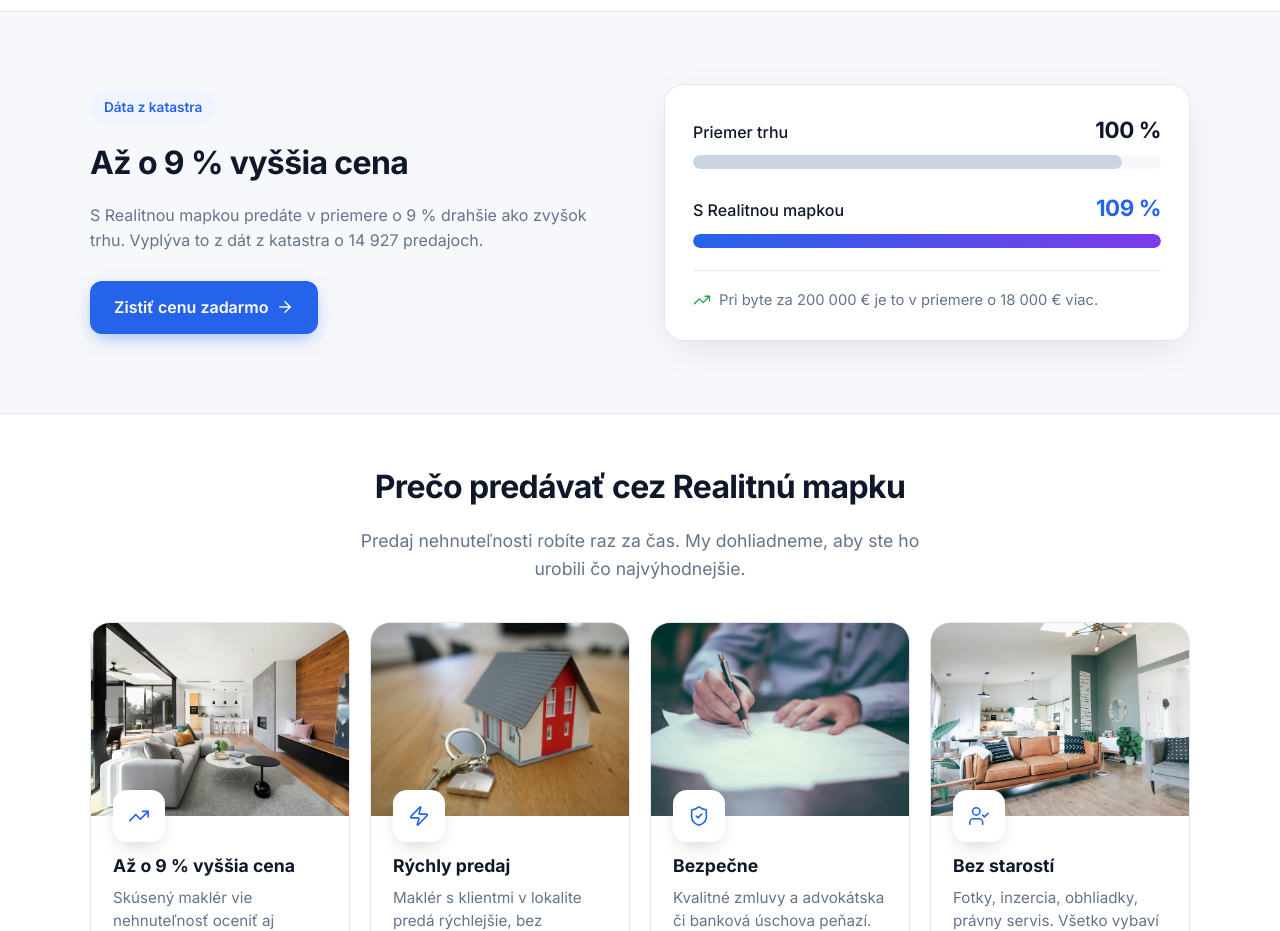
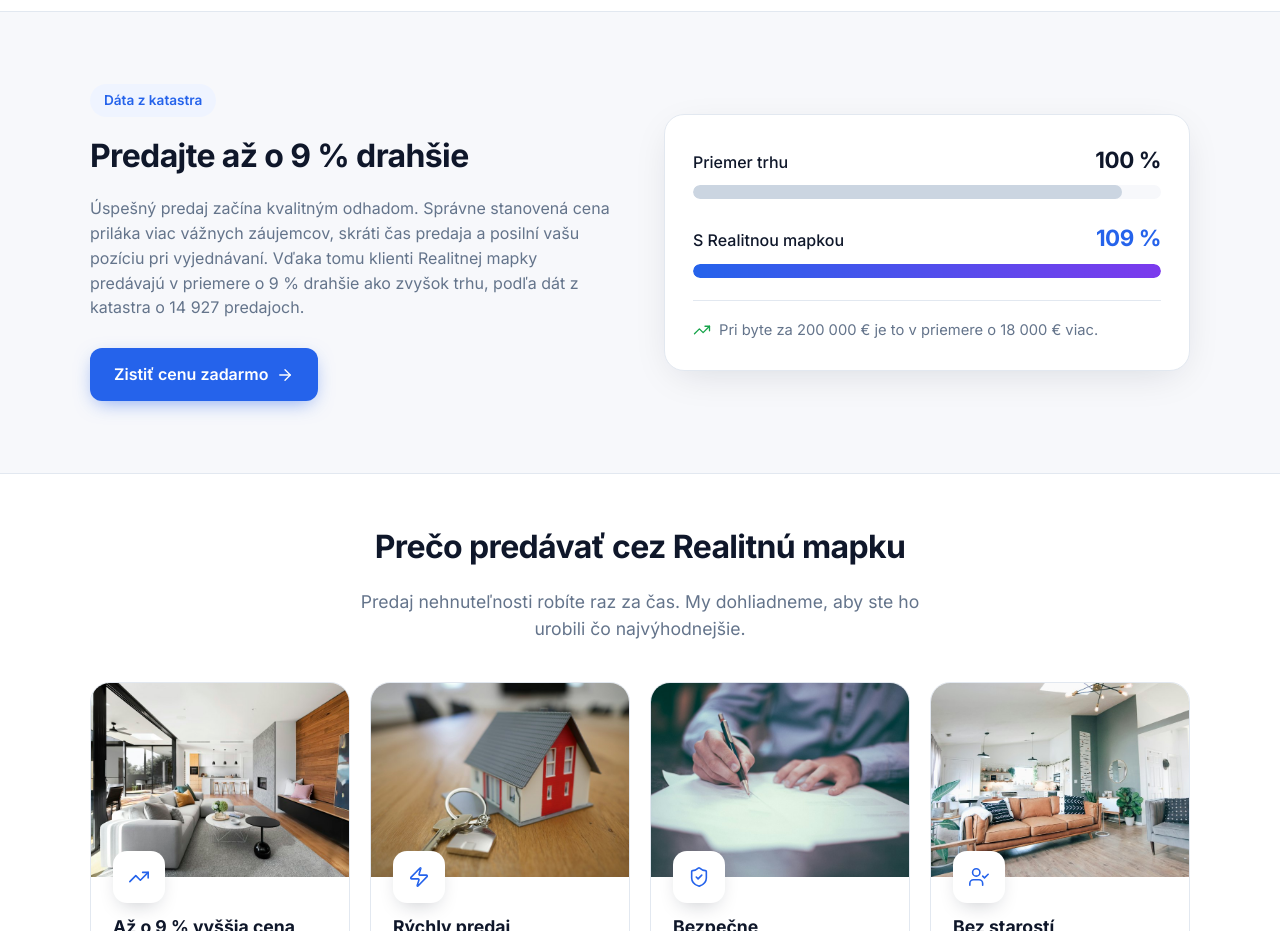
Before and after one commit to patriktrnovsky-rgb/realitna-mapa, a plain HTML site: page index.html in a window 1280 px wide. Shown: the part 1980-2911 px from the top of the page. Drawn offline with Linux system fonts and the light colour scheme.

Commit message:
Sekcia 9 %: Predajte až o 9 % drahšie, nový popis
Co-Authored-By: Claude Opus 5.5 <noreply@anthropic.com>

```diff
--- a/index.html
+++ b/index.html
@@ -91,8 +91,8 @@
       <div class="container split">
         <div>
           <span class="pill">Dáta z katastra</span>
-          <h2 class="left">Až o 9 % vyššia cena</h2>
-          <p class="muted">S Realitnou mapkou predáte v priemere o 9 % drahšie ako zvyšok trhu. Vyplýva to z dát z katastra o 14 927 predajoch.</p>
+          <h2 class="left">Predajte až o 9 % drahšie</h2>
+          <p class="muted">Úspešný predaj začína kvalitným odhadom. Správne stanovená cena priláka viac vážnych záujemcov, skráti čas predaja a posilní vašu pozíciu pri vyjednávaní. Vďaka tomu klienti Realitnej mapky predávajú v priemere o 9 % drahšie ako zvyšok trhu, podľa dát z katastra o 14 927 predajoch.</p>
           <a href="#ocenenie" data-open-wizard class="btn btn--primary btn--auto">Zistiť cenu zadarmo <i data-icon="arrowRight" data-size="18"></i></a>
         </div>
         <div class="compare card">
```
